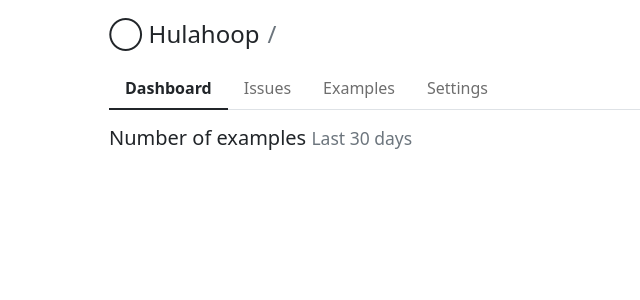
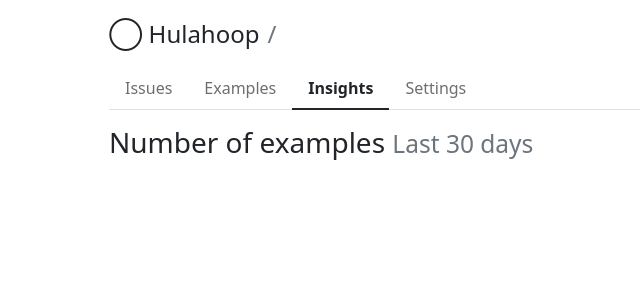
Before and after one commit to pavelboyko/hulahoop, a Django app: template src/mpa/templates/mpa/project/project_dashboard.html in a window 1280 px wide. Shown: the top 300 px of the page, without its empty margins (52-692 px from the left). Run offline with Django 4.2, Linux system fonts and the light colour scheme; the template is opened without the code that fills it, so the values that code supplies are empty; parts of the project's set-up code (start-up, migrations or seed data) failed here and were passed over.

Commit message:
cosmetics(mpa): Dashboard -> Insights

```diff
--- a/src/mpa/templates/mpa/example/example_list.html
+++ b/src/mpa/templates/mpa/example/example_list.html
@@ -9,13 +9,13 @@
 {% block tabs %}
 <ul class="nav">
     <li class="nav-item">
-        <a class="nav-link" href="{% url 'project_dashboard' project.id %}">Dashboard</a>
-    </li>
-    <li class="nav-item">
         <a class="nav-link" href="{% url 'project_issues' project.id %}">Issues</a>
     </li>
     <li class="nav-item">
         <a class="nav-link active" aria-current="page" href="#">Examples</a>
+    </li>
+    <li class="nav-item">
+        <a class="nav-link" href="{% url 'project_dashboard' project.id %}">Insights</a>
     </li>
     <li class="nav-item">
         <a class="nav-link" href="{% url 'project_settings' project.id %}">Settings</a>
--- a/src/mpa/templates/mpa/project/project_dashboard.html
+++ b/src/mpa/templates/mpa/project/project_dashboard.html
@@ -8,13 +8,13 @@
 {% block tabs %}
 <ul class="nav">
     <li class="nav-item">
-        <a class="nav-link active" aria-current="page"  href="#">Dashboard</a>
-    </li>
-    <li class="nav-item">
         <a class="nav-link" href="{% url 'project_issues' project.id %}">Issues</a>
     </li>
     <li class="nav-item">
         <a class="nav-link" href="{% url 'example_list' project.id %}">Examples</a>
+    </li>
+    <li class="nav-item">
+        <a class="nav-link active" aria-current="page"  href="#">Insights</a>
     </li>
     <li class="nav-item">
         <a class="nav-link" href="{% url 'project_settings' project.id %}">Settings</a>
@@ -25,7 +25,7 @@
 
 {% block main %}
 
-<h5>Number of examples <small class="text-muted">Last 30 days</small></h5>
+<h5 class="fs-3 display-6">Number of examples <small class="text-muted">Last 30 days</small></h5>
 
 {{ examples_last_n_days | safe}}
 
--- a/src/mpa/templates/mpa/project/project_issues.html
+++ b/src/mpa/templates/mpa/project/project_issues.html
@@ -8,13 +8,13 @@
 {% block tabs %}
 <ul class="nav">
     <li class="nav-item">
-        <a class="nav-link" href="{% url 'project_dashboard' project.id %}">Dashboard</a>
-    </li>
-    <li class="nav-item">
         <a class="nav-link active" aria-current="page" href="#">Issues</a>
     </li>
     <li class="nav-item">
         <a class="nav-link" href="{% url 'example_list' project.id %}">Examples</a>
+    </li>
+    <li class="nav-item">
+        <a class="nav-link" href="{% url 'project_dashboard' project.id %}">Insights</a>
     </li>
     <li class="nav-item">
         <a class="nav-link" href="{% url 'project_settings' project.id %}">Settings</a>
--- a/src/mpa/templates/mpa/project/project_settings.html
+++ b/src/mpa/templates/mpa/project/project_settings.html
@@ -8,13 +8,13 @@
 {% block tabs %}
 <ul class="nav">
     <li class="nav-item">
-        <a class="nav-link" href="{% url 'project_dashboard' project.id %}">Dashboard</a>
-    </li>
-    <li class="nav-item">
         <a class="nav-link" href="{% url 'project_issues' project.id %}">Issues</a>
     </li>
     <li class="nav-item">
         <a class="nav-link" href="{% url 'example_list' project.id %}">Examples</a>
+    </li>
+    <li class="nav-item">
+        <a class="nav-link" href="{% url 'project_dashboard' project.id %}">Insights</a>
     </li>
     <li class="nav-item">
         <a class="nav-link active" aria-current="page" href="#">Settings</a>
```
